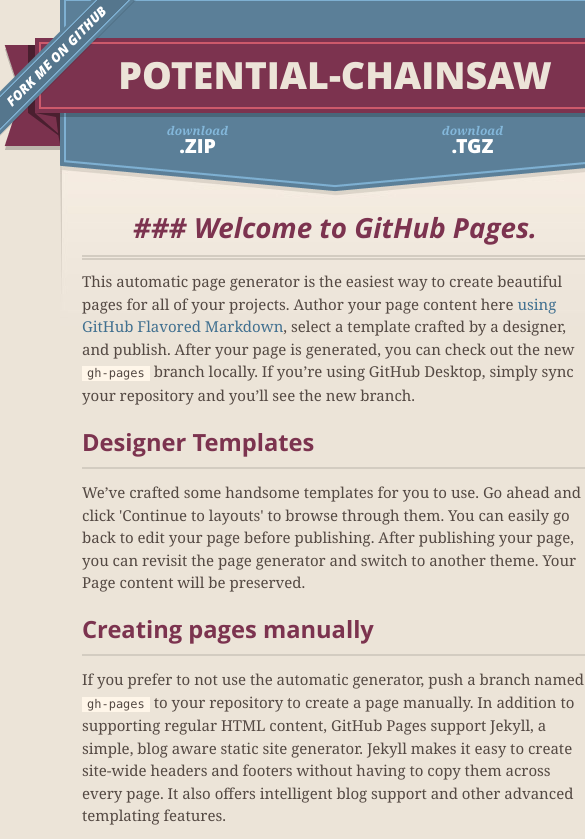
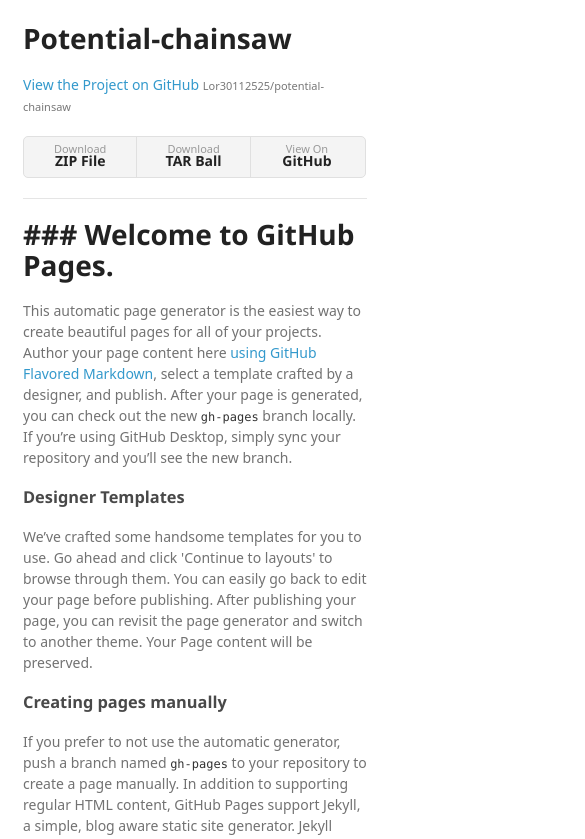
Before and after one commit to Lor30112525/potential-chainsaw, a plain HTML site: page index.html in a window 390 px wide. Shown: the top 839 px of the page, 585 px wide, since content can reach past the window. Drawn offline with nearby package versions, Linux system fonts and the light colour scheme; a web font is replaced by a local one.

Commit message:
Create gh-pages branch via GitHub

```diff
--- a/index.html
+++ b/index.html
@@ -1,51 +1,33 @@
-<!DOCTYPE html>
+<!doctype html>
 <html>
   <head>
-    <meta charset='utf-8'>
+    <meta charset="utf-8">
     <meta http-equiv="X-UA-Compatible" content="chrome=1">
-    <meta name="viewport" content="width=640">
+    <title>Potential-chainsaw by Lor30112525</title>
 
-    <link rel="stylesheet" href="stylesheets/core.css" media="screen">
-    <link rel="stylesheet" href="stylesheets/mobile.css" media="handheld, only screen and (max-device-width:640px)">
+    <link rel="stylesheet" href="stylesheets/styles.css">
     <link rel="stylesheet" href="stylesheets/github-light.css">
+    <meta name="viewport" content="width=device-width">
+    <!--[if lt IE 9]>
+    <script src="//html5shiv.googlecode.com/svn/trunk/html5.js"></script>
+    <![endif]-->
+  </head>
+  <body>
+    <div class="wrapper">
+      <header>
+        <h1>Potential-chainsaw</h1>
+        <p></p>
 
-    <script type="text/javascript" src="javascripts/modernizr.js"></script>
-    <script type="text/javascript" src="https://ajax.googleapis.com/ajax/libs/jquery/1.7.1/jquery.min.js"></script>
-    <script type="text/javascript" src="javascripts/headsmart.min.js"></script>
-    <script type="text/javascript">
-      $(document).ready(function () {
-        $('#main_content').headsmart()
-      })
-    </script>
-    <title>Potential-chainsaw by Lor30112525</title>
-  </head>
-
-  <body>
-    <a id="forkme_banner" href="https://github.com/Lor30112525/potential-chainsaw">View on GitHub</a>
-    <div class="shell">
-
-      <header>
-        <span class="ribbon-outer">
-          <span class="ribbon-inner">
-            <h1>Potential-chainsaw</h1>
-            <h2></h2>
-          </span>
-          <span class="left-tail"></span>
-          <span class="right-tail"></span>
-        </span>
-      </header>
-
-      <section id="downloads">
-        <span class="inner">
-          <a href="https://github.com/Lor30112525/potential-chainsaw/zipball/master" class="zip"><em>download</em> .ZIP</a><a href="https://github.com/Lor30112525/potential-chainsaw/tarball/master" class="tgz"><em>download</em> .TGZ</a>
-        </span>
-      </section>
+        <p class="view"><a href="https://github.com/Lor30112525/potential-chainsaw">View the Project on GitHub <small>Lor30112525/potential-chainsaw</small></a></p>
 
 
-      <span class="banner-fix"></span>
-
-
-      <section id="main_content">
+        <ul>
+          <li><a href="https://github.com/Lor30112525/potential-chainsaw/zipball/master">Download <strong>ZIP File</strong></a></li>
+          <li><a href="https://github.com/Lor30112525/potential-chainsaw/tarball/master">Download <strong>TAR Ball</strong></a></li>
+          <li><a href="https://github.com/Lor30112525/potential-chainsaw">View On <strong>GitHub</strong></a></li>
+        </ul>
+      </header>
+      <section>
         <h1>
 <a id="-welcome-to-github-pages" class="anchor" href="#-welcome-to-github-pages" aria-hidden="true"><span aria-hidden="true" class="octicon octicon-link"></span></a>### Welcome to GitHub Pages.</h1>
 
@@ -71,21 +53,12 @@
 
 <p>Having trouble with Pages? Check out our <a href="https://help.github.com/pages">documentation</a> or <a href="https://github.com/contact">contact support</a> and we’ll help you sort it out.</p>
       </section>
-
       <footer>
-        <span class="ribbon-outer">
-          <span class="ribbon-inner">
-            <p>this project by <a href="https://github.com/Lor30112525">Lor30112525</a> can be found on <a href="https://github.com/Lor30112525/potential-chainsaw">GitHub</a></p>
-          </span>
-          <span class="left-tail"></span>
-          <span class="right-tail"></span>
-        </span>
-        <p>Generated with <a href="https://pages.github.com">GitHub Pages</a> using Merlot</p>
-        <span class="octocat"></span>
+        <p>This project is maintained by <a href="https://github.com/Lor30112525">Lor30112525</a></p>
+        <p><small>Hosted on GitHub Pages &mdash; Theme by <a href="https://github.com/orderedlist">orderedlist</a></small></p>
       </footer>
-
     </div>
-
+    <script src="javascripts/scale.fix.js"></script>
 
   </body>
 </html>
--- /dev/null
+++ b/javascripts/scale.fix.js
@@ -0,0 +1,17 @@
+var metas = document.getElementsByTagName('meta');
+var i;
+if (navigator.userAgent.match(/iPhone/i)) {
+  for (i=0; i<metas.length; i++) {
+    if (metas[i].name == "viewport") {
+      metas[i].content = "width=device-width, minimum-scale=1.0, maximum-scale=1.0";
+    }
+  }
+  document.addEventListener("gesturestart", gestureStart, false);
+}
+function gestureStart() {
+  for (i=0; i<metas.length; i++) {
+    if (metas[i].name == "viewport") {
+      metas[i].content = "width=device-width, minimum-scale=0.25, maximum-scale=1.6";
+    }
+  }
+}
--- /dev/null
+++ b/stylesheets/styles.css
@@ -0,0 +1,324 @@
+@font-face {
+  font-family: 'Noto Sans';
+  font-weight: 400;
+  font-style: normal;
+  src: url('../fonts/Noto-Sans-regular/Noto-Sans-regular.eot');
+  src: url('../fonts/Noto-Sans-regular/Noto-Sans-regular.eot?#iefix') format('embedded-opentype'),
+       local('Noto Sans'),
+       local('Noto-Sans-regular'),
+       url('../fonts/Noto-Sans-regular/Noto-Sans-regular.woff2') format('woff2'),
+       url('../fonts/Noto-Sans-regular/Noto-Sans-regular.woff') format('woff'),
+       url('../fonts/Noto-Sans-regular/Noto-Sans-regular.ttf') format('truetype'),
+       url('../fonts/Noto-Sans-regular/Noto-Sans-regular.svg#NotoSans') format('svg');
+}
+
+@font-face {
+  font-family: 'Noto Sans';
+  font-weight: 700;
+  font-style: normal;
+  src: url('../fonts/Noto-Sans-700/Noto-Sans-700.eot');
+  src: url('../fonts/Noto-Sans-700/Noto-Sans-700.eot?#iefix') format('embedded-opentype'),
+       local('Noto Sans Bold'),
+       local('Noto-Sans-700'),
+       url('../fonts/Noto-Sans-700/Noto-Sans-700.woff2') format('woff2'),
+       url('../fonts/Noto-Sans-700/Noto-Sans-700.woff') format('woff'),
+       url('../fonts/Noto-Sans-700/Noto-Sans-700.ttf') format('truetype'),
+       url('../fonts/Noto-Sans-700/Noto-Sans-700.svg#NotoSans') format('svg');
+}
+
+@font-face {
+  font-family: 'Noto Sans';
+  font-weight: 400;
+  font-style: italic;
+  src: url('../fonts/Noto-Sans-italic/Noto-Sans-italic.eot');
+  src: url('../fonts/Noto-Sans-italic/Noto-Sans-italic.eot?#iefix') format('embedded-opentype'),
+       local('Noto Sans Italic'),
+       local('Noto-Sans-italic'),
+       url('../fonts/Noto-Sans-italic/Noto-Sans-italic.woff2') format('woff2'),
+       url('../fonts/Noto-Sans-italic/Noto-Sans-italic.woff') format('woff'),
+       url('../fonts/Noto-Sans-italic/Noto-Sans-italic.ttf') format('truetype'),
+       url('../fonts/Noto-Sans-italic/Noto-Sans-italic.svg#NotoSans') format('svg');
+}
+
+@font-face {
+  font-family: 'Noto Sans';
+  font-weight: 700;
+  font-style: italic;
+  src: url('../fonts/Noto-Sans-700italic/Noto-Sans-700italic.eot');
+  src: url('../fonts/Noto-Sans-700italic/Noto-Sans-700italic.eot?#iefix') format('embedded-opentype'),
+       local('Noto Sans Bold Italic'),
+       local('Noto-Sans-700italic'),
+       url('../fonts/Noto-Sans-700italic/Noto-Sans-700italic.woff2') format('woff2'),
+       url('../fonts/Noto-Sans-700italic/Noto-Sans-700italic.woff') format('woff'),
+       url('../fonts/Noto-Sans-700italic/Noto-Sans-700italic.ttf') format('truetype'),
+       url('../fonts/Noto-Sans-700italic/Noto-Sans-700italic.svg#NotoSans') format('svg');
+}
+
+body {
+  background-color: #fff;
+  padding:50px;
+  font: 14px/1.5 "Noto Sans", "Helvetica Neue", Helvetica, Arial, sans-serif;
+  color:#727272;
+  font-weight:400;
+}
+
+h1, h2, h3, h4, h5, h6 {
+  color:#222;
+  margin:0 0 20px;
+}
+
+p, ul, ol, table, pre, dl {
+  margin:0 0 20px;
+}
+
+h1, h2, h3 {
+  line-height:1.1;
+}
+
+h1 {
+  font-size:28px;
+}
+
+h2 {
+  color:#393939;
+}
+
+h3, h4, h5, h6 {
+  color:#494949;
+}
+
+a {
+  color:#39c;
+  text-decoration:none;
+}
+
+a:hover {
+  color:#069;
+}
+
+a small {
+  font-size:11px;
+  color:#777;
+  margin-top:-0.3em;
+  display:block;
+}
+
+a:hover small {
+  color:#777;
+}
+
+.wrapper {
+  width:860px;
+  margin:0 auto;
+}
+
+blockquote {
+  border-left:1px solid #e5e5e5;
+  margin:0;
+  padding:0 0 0 20px;
+  font-style:italic;
+}
+
+code, pre {
+  font-family:Monaco, Bitstream Vera Sans Mono, Lucida Console, Terminal, Consolas, Liberation Mono, DejaVu Sans Mono, Courier New, monospace;
+  color:#333;
+  font-size:12px;
+}
+
+pre {
+  padding:8px 15px;
+  background: #f8f8f8;
+  border-radius:5px;
+  border:1px solid #e5e5e5;
+  overflow-x: auto;
+}
+
+table {
+  width:100%;
+  border-collapse:collapse;
+}
+
+th, td {
+  text-align:left;
+  padding:5px 10px;
+  border-bottom:1px solid #e5e5e5;
+}
+
+dt {
+  color:#444;
+  font-weight:700;
+}
+
+th {
+  color:#444;
+}
+
+img {
+  max-width:100%;
+}
+
+header {
+  width:270px;
+  float:left;
+  position:fixed;
+  -webkit-font-smoothing:subpixel-antialiased;
+}
+
+header ul {
+  list-style:none;
+  height:40px;
+  padding:0;
+  background: #f4f4f4;
+  border-radius:5px;
+  border:1px solid #e0e0e0;
+  width:270px;
+}
+
+header li {
+  width:89px;
+  float:left;
+  border-right:1px solid #e0e0e0;
+  height:40px;
+}
+
+header li:first-child a {
+  border-radius:5px 0 0 5px;
+}
+
+header li:last-child a {
+  border-radius:0 5px 5px 0;
+}
+
+header ul a {
+  line-height:1;
+  font-size:11px;
+  color:#999;
+  display:block;
+  text-align:center;
+  padding-top:6px;
+  height:34px;
+}
+
+header ul a:hover {
+  color:#999;
+}
+
+header ul a:active {
+  background-color:#f0f0f0;
+}
+
+strong {
+  color:#222;
+  font-weight:700;
+}
+
+header ul li + li + li {
+  border-right:none;
+  width:89px;
+}
+
+header ul a strong {
+  font-size:14px;
+  display:block;
+  color:#222;
+}
+
+section {
+  width:500px;
+  float:right;
+  padding-bottom:50px;
+}
+
+small {
+  font-size:11px;
+}
+
+hr {
+  border:0;
+  background:#e5e5e5;
+  height:1px;
+  margin:0 0 20px;
+}
+
+footer {
+  width:270px;
+  float:left;
+  position:fixed;
+  bottom:50px;
+  -webkit-font-smoothing:subpixel-antialiased;
+}
+
+@media print, screen and (max-width: 960px) {
+
+  div.wrapper {
+    width:auto;
+    margin:0;
+  }
+
+  header, section, footer {
+    float:none;
+    position:static;
+    width:auto;
+  }
+
+  header {
+    padding-right:320px;
+  }
+
+  section {
+    border:1px solid #e5e5e5;
+    border-width:1px 0;
+    padding:20px 0;
+    margin:0 0 20px;
+  }
+
+  header a small {
+    display:inline;
+  }
+
+  header ul {
+    position:absolute;
+    right:50px;
+    top:52px;
+  }
+}
+
+@media print, screen and (max-width: 720px) {
+  body {
+    word-wrap:break-word;
+  }
+
+  header {
+    padding:0;
+  }
+
+  header ul, header p.view {
+    position:static;
+  }
+
+  pre, code {
+    word-wrap:normal;
+  }
+}
+
+@media print, screen and (max-width: 480px) {
+  body {
+    padding:15px;
+  }
+
+  header ul {
+    width:99%;
+  }
+
+  header li, header ul li + li + li {
+    width:33%;
+  }
+}
+
+@media print {
+  body {
+    padding:0.4in;
+    font-size:12pt;
+    color:#444;
+  }
+}
```
